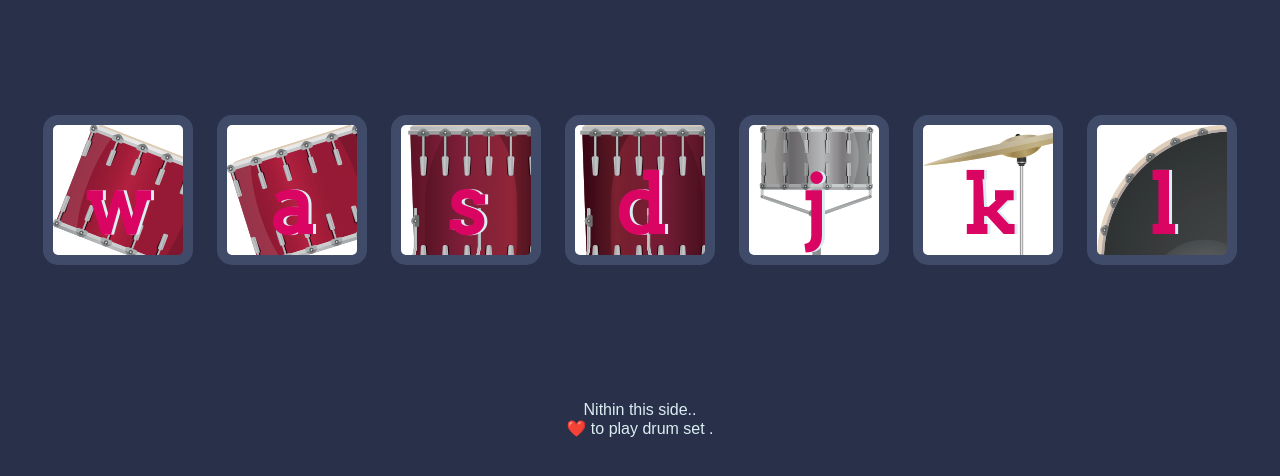
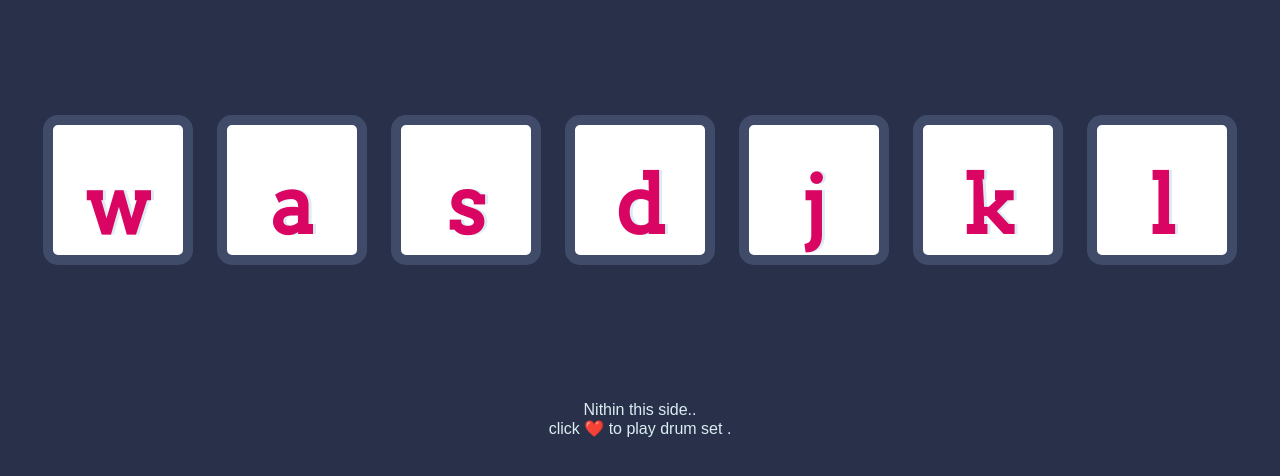
Before and after one commit to Nithin-114/demo, a plain HTML site: page index.html in a window 1280 px wide. Shown: the part 174-650 px from the top of the page. Drawn offline with Linux system fonts and the light colour scheme.

Commit message:
Update index.html

```diff
--- a/index.html
+++ b/index.html
@@ -12,19 +12,19 @@
 
   <h1 id="title">Drum 🥁 Kit</h1>
   <div class="set">
-    <button class="w drum">w</button>
-    <button class="a drum">a</button>
-    <button class="s drum">s</button>
-    <button class="d drum">d</button>
-    <button class="j drum">j</button>
-    <button class="k drum">k</button>
-    <button class="l drum">l</button>
+    <button class="# drum">w</button>
+    <button class="N drum">a</button>
+    <button class="I drum">s</button>
+    <button class="T drum">d</button>
+    <button class="H drum">j</button>
+    <button class="I drum">k</button>
+    <button class="N drum">l</button>
   </div>
 
 
   <footer>
     Nithin this side..<br>
-    ❤️ to play drum set .
+    click ❤️ to play drum set .
   </footer>
 
   <script src="index.js" charset="utf-8"></script>
```
